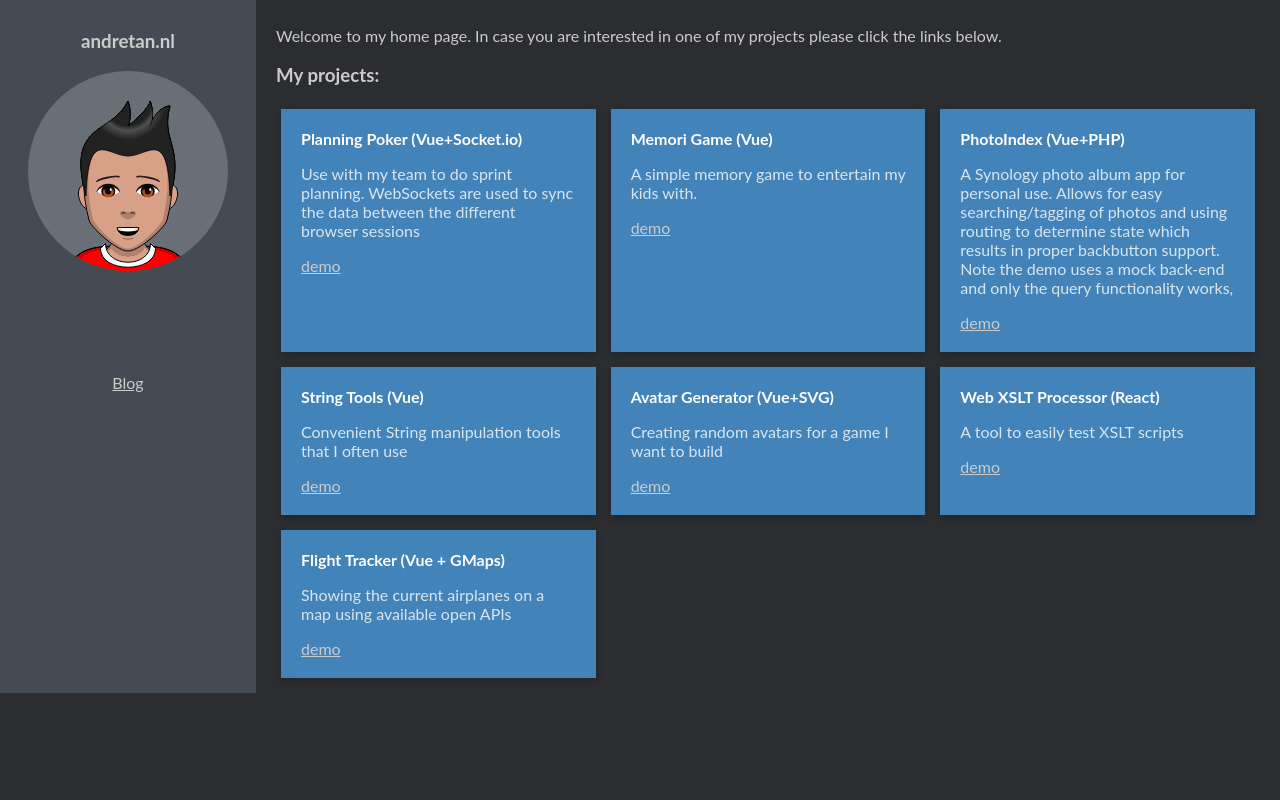
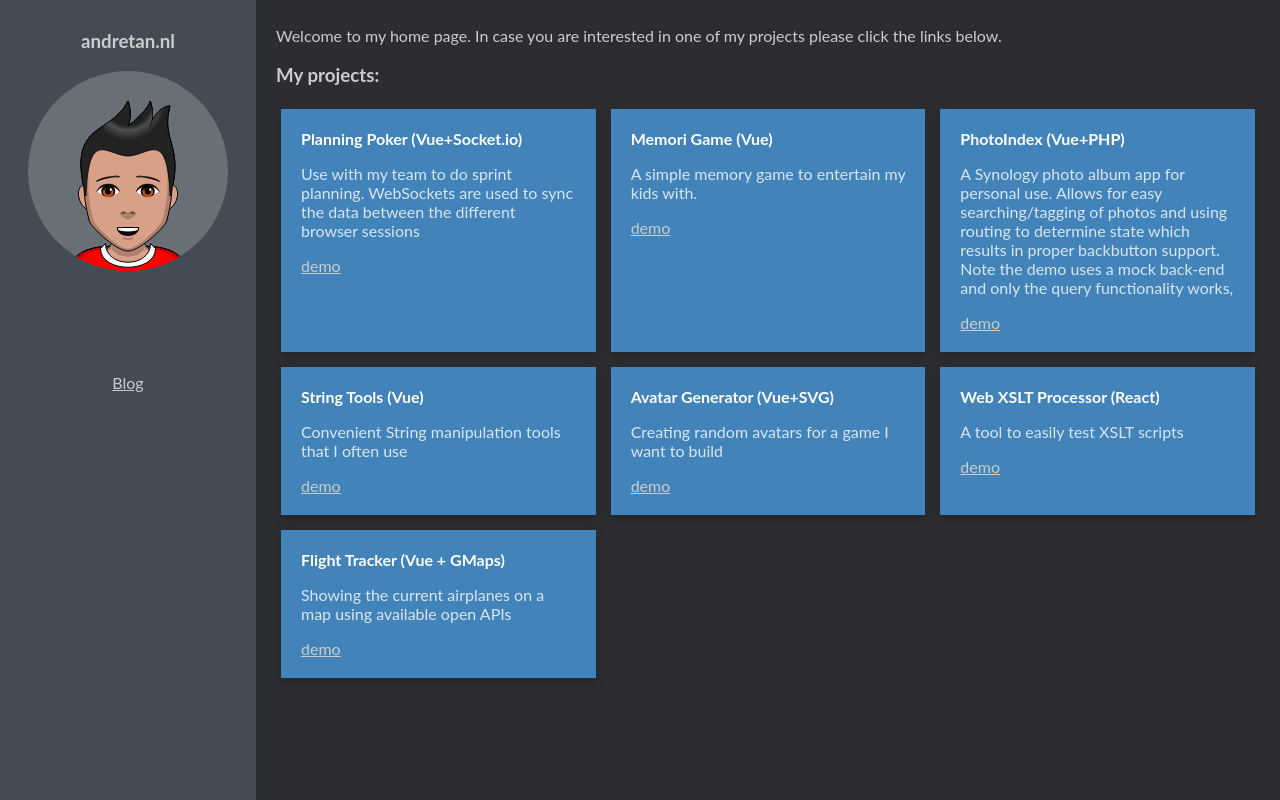
Before and after one commit to tanandre/tanandre.github.io.source, a Vue app: page / in a window 1280 px wide. Built offline with nearby package versions, Linux system fonts and the light colour scheme; some icons are missing.

Commit message:
fix scrolling and responsive design main flow

```diff
--- a/src/views/Home.vue
+++ b/src/views/Home.vue
@@ -25,6 +25,7 @@ export default {
 .content {
   grid-area: content;
   padding: 10px 20px;
+  overflow: auto;
 }
 .main-nav {
   grid-area: nav;
@@ -32,6 +33,8 @@ export default {
   /* height: 100vh; */
 }
 .wrapper {
+  /* height: 100vh; */
+  /* overflow: hidden; */
   display: grid;
   grid-gap: 0px;
   grid-template-areas:
@@ -39,22 +42,13 @@ export default {
     "content";
 }
 
-@media (min-width: 500px) {
-  .wrapper {
-    grid-template-columns: 1fr 3fr;
-    grid-template-areas:
-      "nav  content";
-  }
-  nav ul {
-    display: flex;
-    justify-content: space-between;
-  }
-}
-
 @media (min-width: 700px) {
   .wrapper {
     grid-template-columns: 1fr 4fr;
     grid-template-areas: "nav    content";
+  }
+  nav, .wrapper {
+    height: 100vh;
   }
   nav ul {
     flex-direction: column;
```
